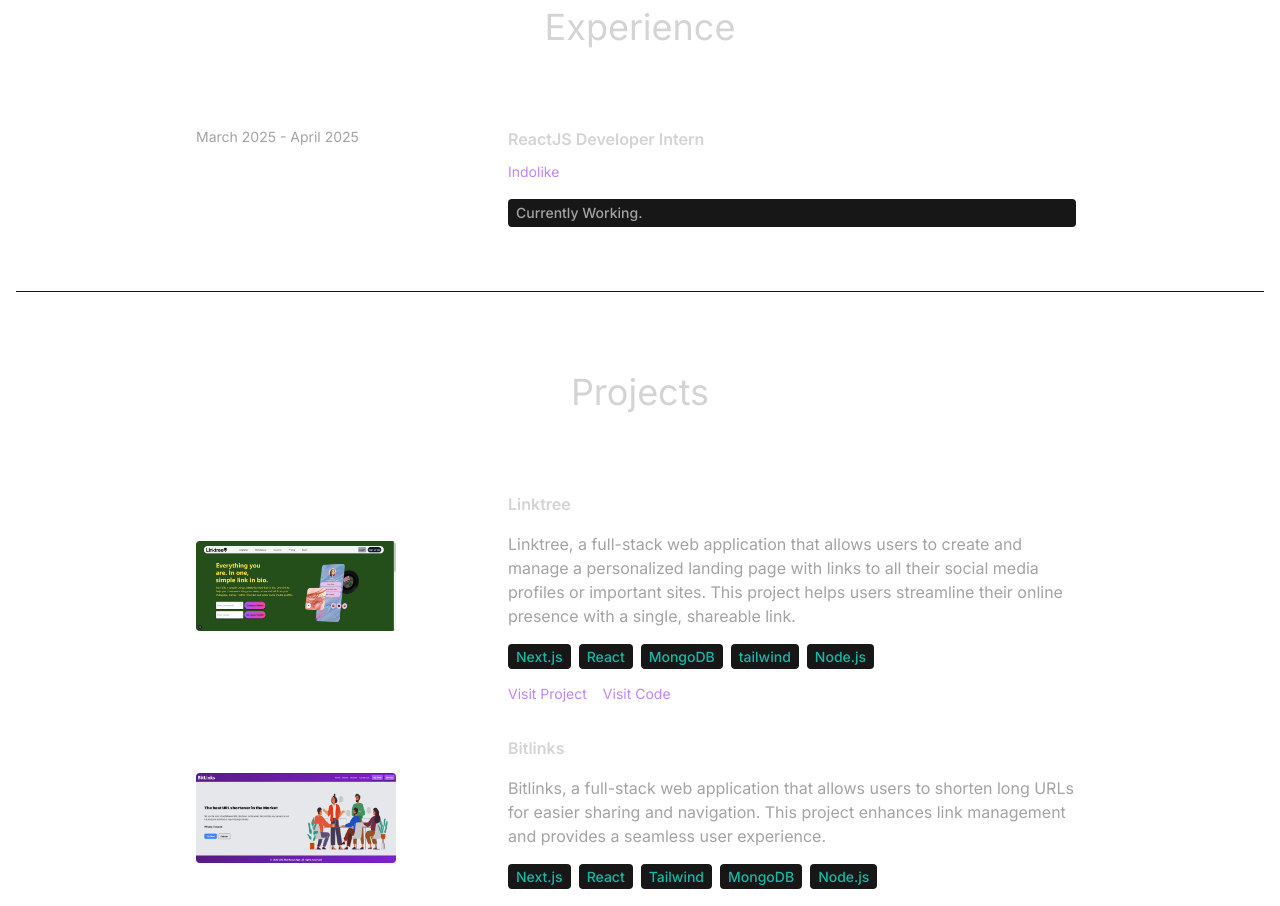
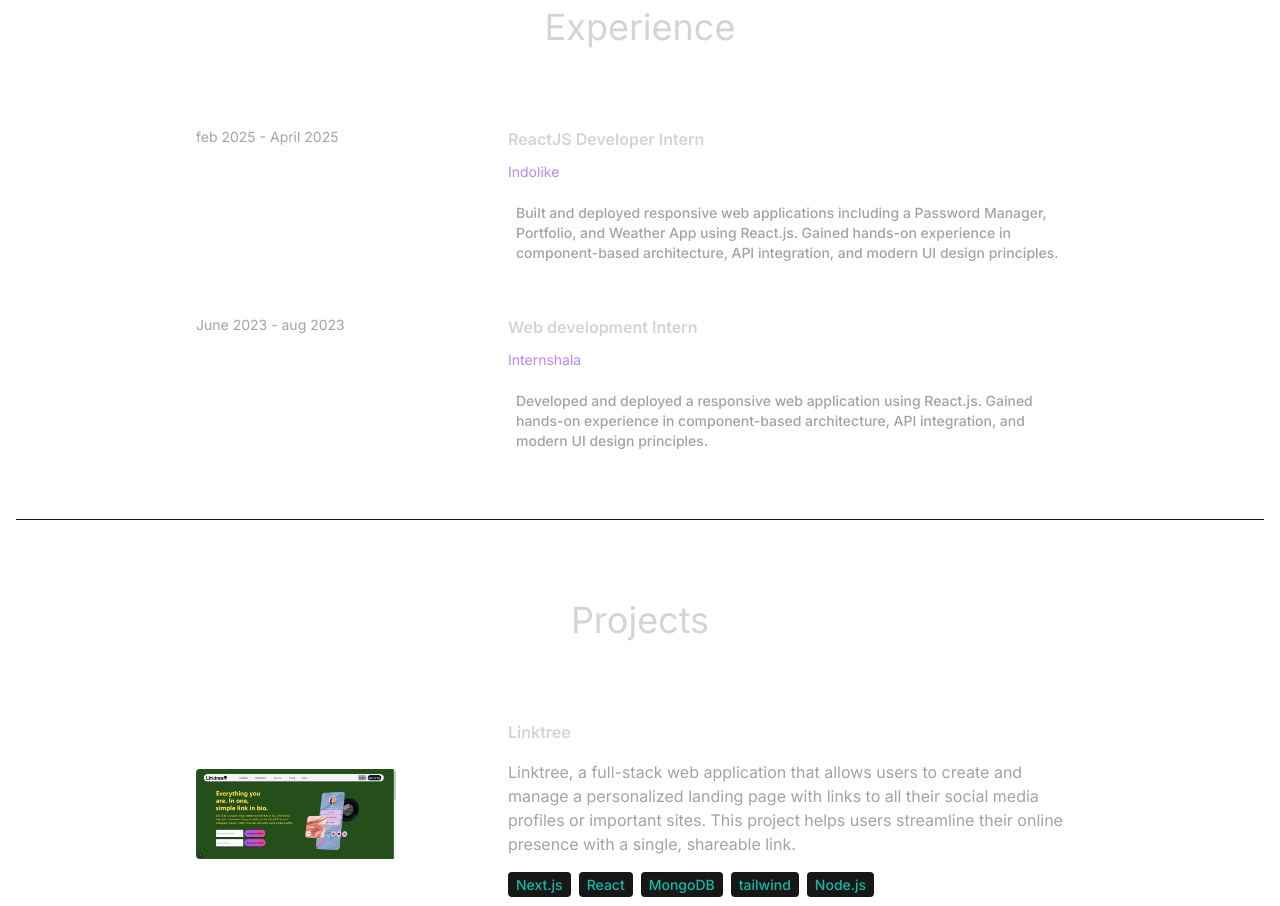
Before and after one commit to Prashant07Panwar/Portfolio, a React (Vite) app: page / in a window 1280 px wide. Shown: the part 1980-2886 px from the top of the page. Built offline with nearby package versions, Linux system fonts and the light colour scheme.

Commit message:
10/05/2025

```diff
--- a/src/components/Expierence.jsx
+++ b/src/components/Expierence.jsx
@@ -40,7 +40,7 @@ const Experience = () => {
                 {experience.description.map((des, index) => (
                 <span
                   key={index}
-                  className="flex flex-col mt-4 mr-2 rounded bg-neutral-900 px-2 py-1 text-sm font-medium
+                  className="flex flex-col mt-4 mr-2 rounded  px-2 py-1 text-sm font-medium
                         text-neutral-400"
                 >
                   {des}
--- a/src/constants/index.js
+++ b/src/constants/index.js
@@ -22,11 +22,18 @@ export const DATA = [
 
 export const EXPIERENCE = [
   {
-    year: "March 2025 - April 2025",
+    year: "feb 2025 - April 2025",
     role: "ReactJS Developer Intern",
     company: "Indolike",
     description: [
-      `Currently Working.`,
+      `Built and deployed responsive web applications including a Password Manager, Portfolio, and Weather App using React.js. Gained hands-on experience in component-based architecture, API integration, and modern UI design principles.`,
+    ]
+  },{
+    year: "June 2023 - aug 2023",
+    role: "Web development Intern",
+    company: "Internshala",
+    description: [
+      `Developed and deployed a responsive web application using React.js. Gained hands-on experience in component-based architecture, API integration, and modern UI design principles.`,
     ]
   }
 ];
```
Also changed, not shown: src/assets/myprofile.jpg.
